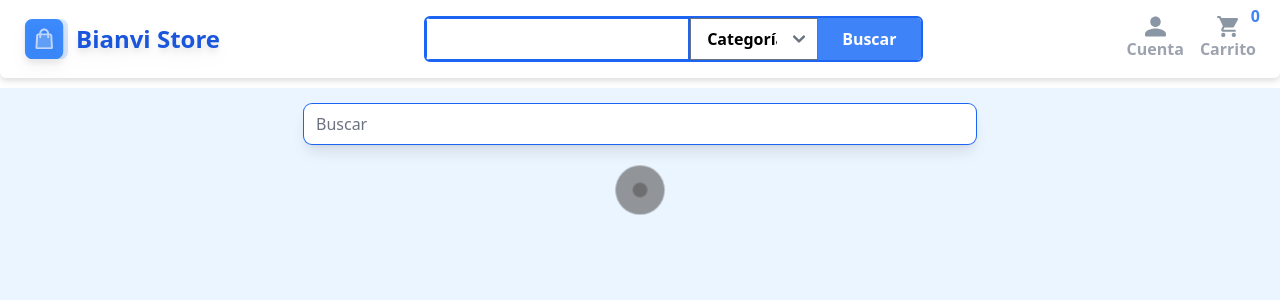
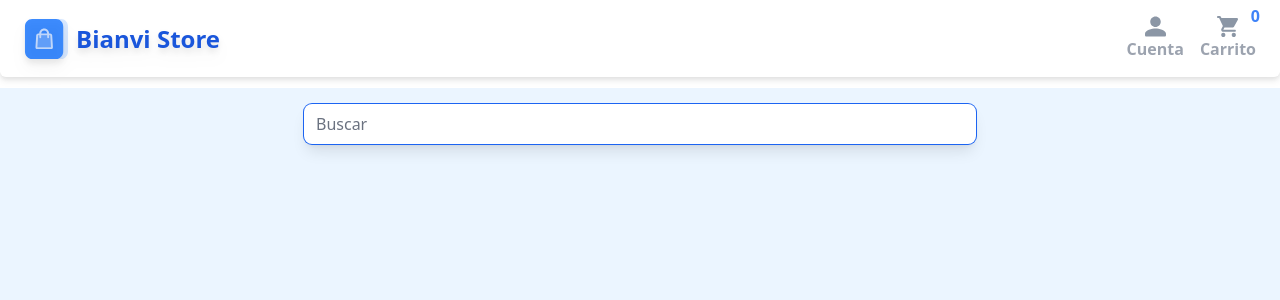
Before and after one commit to ravenbbs/Ecommerce-Front, a Next.js app: page /search in a window 1280 px wide. Shown: the top 300 px of the page. Built offline with nearby package versions, Linux system fonts and the light colour scheme.

Commit message:
Agregando componente search al header

```diff
--- a/components/Header.js
+++ b/components/Header.js
@@ -1,15 +1,22 @@
 import Link from "next/link";
 import { useContext, useState } from "react";
 import { CartContext } from "./CartContext";
+import SearchComponent from "./Search";
 
-export default function Header({ hidden, searchHidden, cartHidden, accountHidden }) {
+export default function Header({
+  hidden,
+  searchHidden,
+  cartHidden,
+  accountHidden,
+  onSearch,
+}) {
   const [mobileNavActive, setMobileNavActive] = useState(false);
   const { cartProducts } = useContext(CartContext);
 
   return (
     <header className=" flex flex-col p-2 bg-white relative pt-20">
       {/* sección superior del header*/}
-      <div className="flex justify-between max-lg:px-2 max-md:px-6 px-6 py-4 bg-white  fixed top-0 left-0 z-50 w-full drop-shadow-md rounded-b-md">
+      <div className=" flex justify-between max-lg:px-2 max-md:px-6 px-6 py-4 bg-white  fixed top-0 left-0 z-50 w-full drop-shadow-md rounded-b-md">
         {/* Logo de la tienda*/}
         <Link
           href={"/"}
@@ -56,26 +63,18 @@ export default function Header({ hidden, searchHidden, cartHidden, accountHidden
           Bianvi Store
         </Link>
         {/* Barra de búsqueda*/}
-        <div className="flex border-blue-600 border-2 rounded-md overflow-hidden w-fit font-semibold max-md:hidden">
-          <input
-            className="p-2 focus:outline-none  border-r-2 border-blue-600 max-lg:w-36"
-            type="text"
-          />
-          <select className=" flex items-center outline-none px-4 max-lg:px-2 w-32">
-            <option value={0}>Categorías</option>
-          </select>
-          <button className="bg-blue-500 text-white h-full px-6 block  max-lg:px-3 ">
-            Buscar
-          </button>
-        </div>
+        <SearchComponent searchHidden={searchHidden} onSearch />
+
         {/* Sección ingresar o Perfil*/}
         <div className="flex gap-4">
           {/* Ingresar - registrarse cuando no exista session  cuando si lo de abajo*/}
 
-
           <Link
             href={"/search"}
-            className={"flex flex-col items-center text-gray-400 font-semibold md:hidden " + searchHidden}
+            className={
+              "flex flex-col items-center text-gray-400 font-semibold md:hidden " +
+              searchHidden
+            }
           >
             <svg
               xmlns="http://www.w3.org/2000/svg"
@@ -95,10 +94,12 @@ export default function Header({ hidden, searchHidden, cartHidden, accountHidden
             Buscar
           </Link>
 
-
           <Link
             href={"/account"}
-            className={"flex flex-col items-center text-gray-400 font-semibold "+ accountHidden }
+            className={
+              "flex flex-col items-center text-gray-400 font-semibold " +
+              accountHidden
+            }
           >
             <svg
               width="21"
@@ -119,7 +120,10 @@ export default function Header({ hidden, searchHidden, cartHidden, accountHidden
 
           <Link
             href={"/cart"}
-            className={"flex flex-col items-center text-gray-400 font-semibold relative " + cartHidden}
+            className={
+              "flex flex-col items-center text-gray-400 font-semibold relative " +
+              cartHidden
+            }
           >
             <svg
               width="21"
--- /dev/null
+++ b/components/SearchProductBox.js
@@ -0,0 +1,65 @@
+import { useContext, useEffect, useState } from "react";
+import { CartContext } from "./CartContext";
+import HeartSolidIcon from "./icons/HeartSolidIcon";
+import axios from "axios";
+
+export default function WishProductBox({
+  _id,
+  title,
+  description,
+  price,
+  images,
+  wished = false,
+  onRemoveFromWishlist = () => {},
+}) {
+  const [isWished, setIsWished] = useState(wished);
+
+  function addToWishlist(ev) {
+    ev.preventDefault();
+    ev.stopPropagation();
+    const nextValue = !isWished;
+    if (nextValue === false && onRemoveFromWishlist) {
+      onRemoveFromWishlist(_id);
+    }
+    axios
+      .post("/api/wishlist", {
+        product: _id,
+      })
+      .then(() => {});
+    setIsWished(nextValue);
+  }
+
+  const { addProduct } = useContext(CartContext);
+
+  return (
+    <div className="pb-2 w-full relative overflow-hidden bg-white shadow-md rounded-xl h-80 border ">
+      <div className="relative flex  flex-col  ">
+        <a href={"/product/" + _id}>
+          <div className=" h-20 ">
+            <img
+              className="p-2 object-cover  max-h-20 transition duration-500  rounded hover:scale-110 "
+              src={images?.[0]}
+              alt="..."
+            />
+          </div>
+          <h3 className="px-5 text-md font-bold mb-2  ">{title}</h3>
+        </a>
+        <button
+          onClick={addToWishlist}
+          className="absolute top-0 right-0 m-3 rounded-l-none hover:scale-125 transition duration-500  "
+        >
+          <HeartSolidIcon color={isWished ? "#ff4f67" : "#aaaaaaa"} />
+        </button>
+
+        <div className=" px-4  text-right">
+          <button
+            onClick={() => addProduct(_id)}
+            className=" px-2 py-1 text-sm text-white duration-500  hover:scale-105 bg-blue-500   rounded-md font-bold"
+          >
+            Agregar al Carrito
+          </button>
+        </div>
+      </div>
+    </div>
+  );
+}
--- a/pages/search.js
+++ b/pages/search.js
@@ -7,11 +7,11 @@ import { debounce } from "lodash";
 import Spinner from "@/components/Spinner";
 
 export default function SearchPage() {
-  const [isLoading, setIsLoading] = useState(true);
+  const [isLoading, setIsLoading] = useState(false);
   const [phrase, setPhrase] = useState("");
   const [products, setProducts] = useState([]);
   const debouncedSearch = useCallback(debounce(searchProducts, 500), []);
-
+  let onSearch = ''
   useEffect(() => {
     if (phrase.length > 0) {
       setIsLoading(true);
@@ -31,7 +31,7 @@ export default function SearchPage() {
   }
   return (
     <>
-      <Header hidden={"hidden"} searchHidden={" hidden"} />
+      <Header hidden={"hidden"} searchHidden={' hidden'} onSearch={onSearch} />
 
       <div className="   flex justify-center  p-4 ">
         <Input
@@ -40,7 +40,7 @@ export default function SearchPage() {
           type="text"
           placeholder="Buscar"
           name="name"
-          defaultValue={phrase}
+          defaultValue={phrase || onSearch}
           onChange={(ev) => setPhrase(ev.target.value)}
         />
       </div>
```
